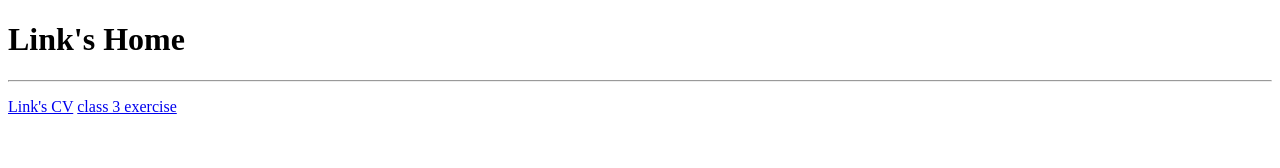
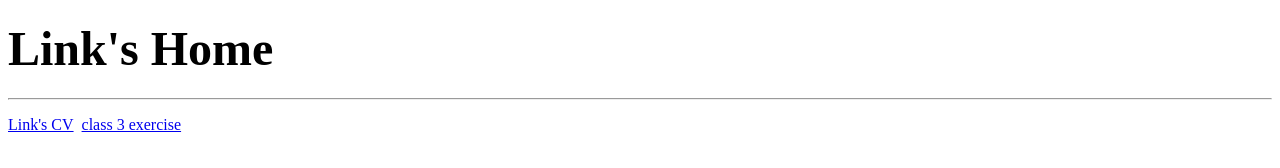
Before and after one commit to ohayolink/ohayolink.github.io, a plain HTML site: page index.html in a window 1280 px wide. Drawn offline with Linux system fonts and the light colour scheme.

Commit message:
改字體大小

```diff
--- a/index.html
+++ b/index.html
@@ -5,12 +5,13 @@
 	<title>Link's home</title>
 </head>
 <body>
-	<h1>Link's Home</h1>
-	<hr>
-	<p>
-		<a href="pages/cv.html">Link's CV</a>
-		<a href="pages/table.html">class 3 exercise</a>
-	</p>
-
+	<h1>
+	<font size="20">Link's Home</font>
+	</h1>
+    <hr>
+    <p>
+        <a href="pages/cv.html">Link's CV</a>&nbsp;
+        <a href="pages/table.html">class 3 exercise</a>
+    </p>
 </body>
 </html>
```
Also changed, not shown: pages/table.html (+1 -1 lines).
